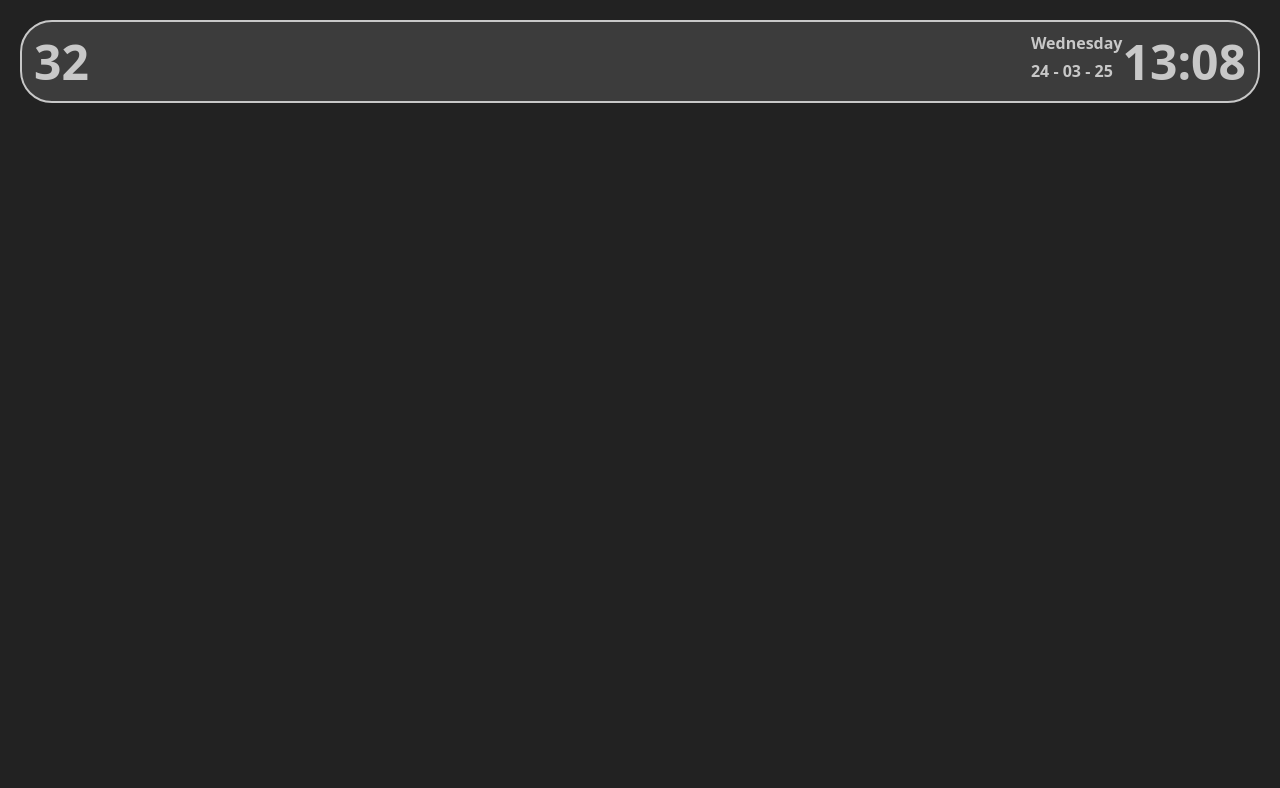
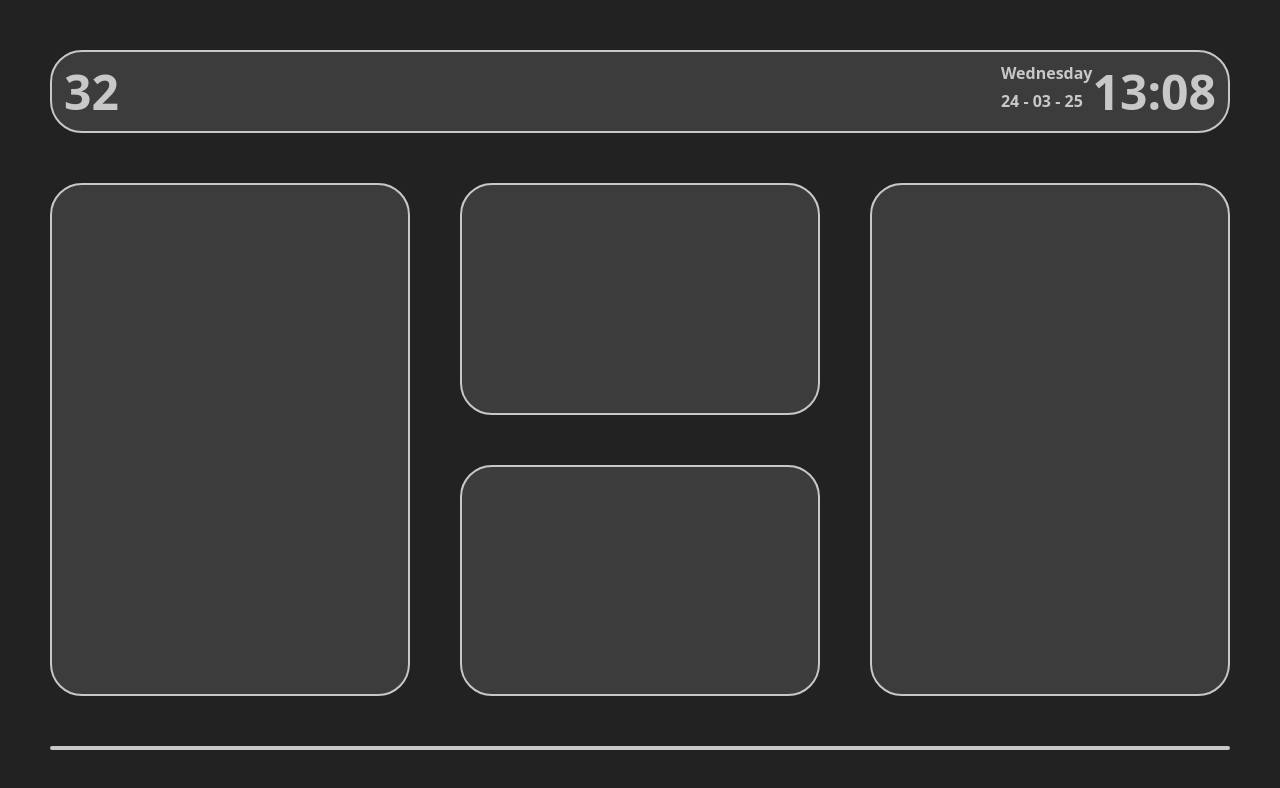
Before and after one commit to SahanFernando-exe/Homepage, a plain HTML site: page index.html in a window 1280 px wide. Drawn offline with Linux system fonts and the light colour scheme.

Commit message:
layout cards

```diff
--- a/assets/css/HeaderBar.css
+++ b/assets/css/HeaderBar.css
@@ -5,11 +5,6 @@
 #HeaderBar{
     padding: var(--padding-small);
     display: flex;
-    background-color: var(--background);
-    border: var(--border);
-    border-radius: 32px;
-    color: var(--text-color);
-    height: fit-content;
 }
 
 
--- a/assets/css/layout.css
+++ b/assets/css/layout.css
@@ -5,10 +5,18 @@ body{
     "ProjPlan Mail Chat"
     "ProjPlan Articles Chat"
     "Search Search Search";
+    grid-template-rows: auto 1fr 1fr auto;
     gap: var(--margin);
     padding: var(--margin);
     height: 100vh;
     background-color: #222;
+}
+
+body > *{
+    background-color: var(--background);
+    border: var(--border);
+    border-radius: 32px;
+    color: var(--text-color);
 }
 
 #HeaderBar{
--- a/assets/css/variables.css
+++ b/assets/css/variables.css
@@ -4,5 +4,5 @@
 
     --padding-small: 12px;
     --text-color: rgba(200, 200, 200, 1);
-    --margin: 20px;
+    --margin: 50px;
 }
```
